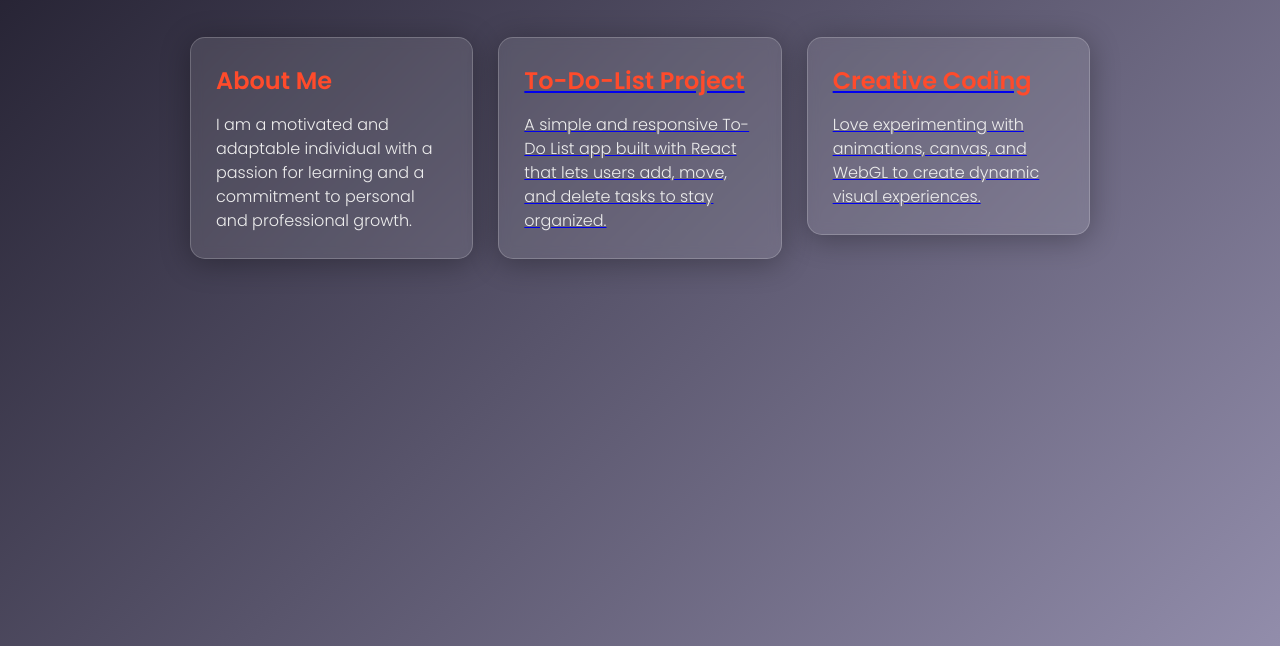
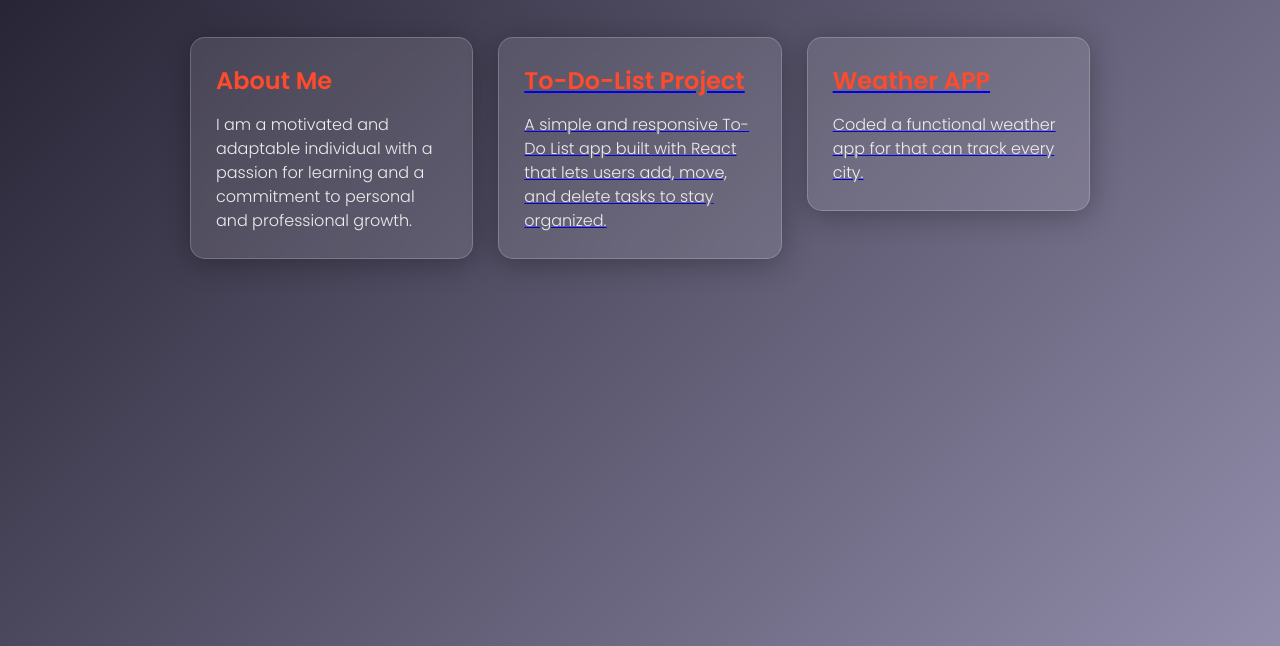
Before and after one commit to bensont2/Portfolio, a website: page home.html in a window 1280 px wide. Shown: the part 154-800 px from the top of the page. Drawn offline with Linux system fonts and the light colour scheme.

Commit message:
Update home.html

```diff
--- a/home.html
+++ b/home.html
@@ -128,8 +128,8 @@
 
     <a href = "./weather">
     <div class="card">
-      <h2>Creative Coding</h2>
-      <p>Love experimenting with animations, canvas, and WebGL to create dynamic visual experiences.</p>
+      <h2>Weather APP</h2>
+      <p>Coded a functional weather app for that can track every city.</p>
     </div>
     </a>
 
```
